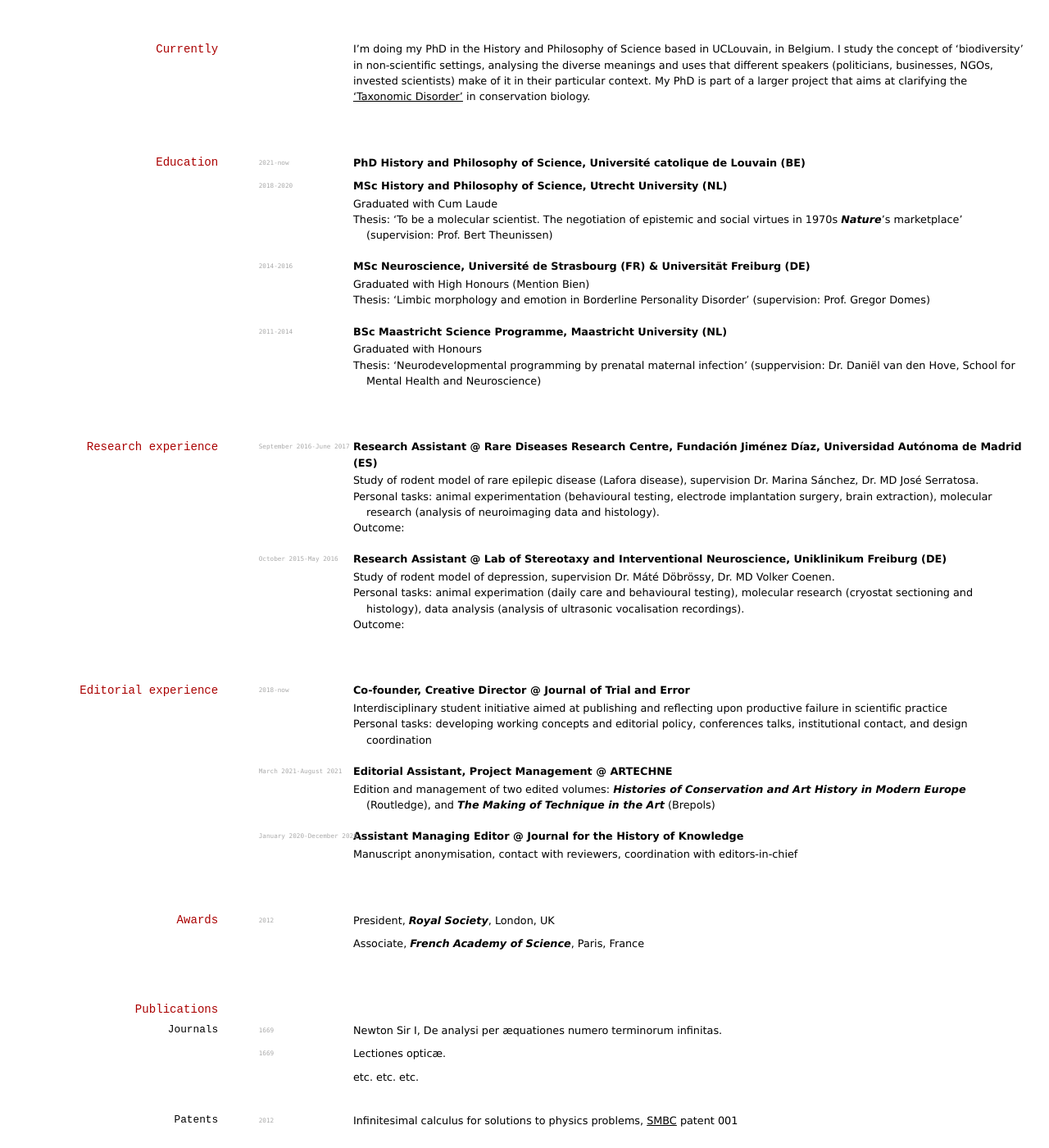
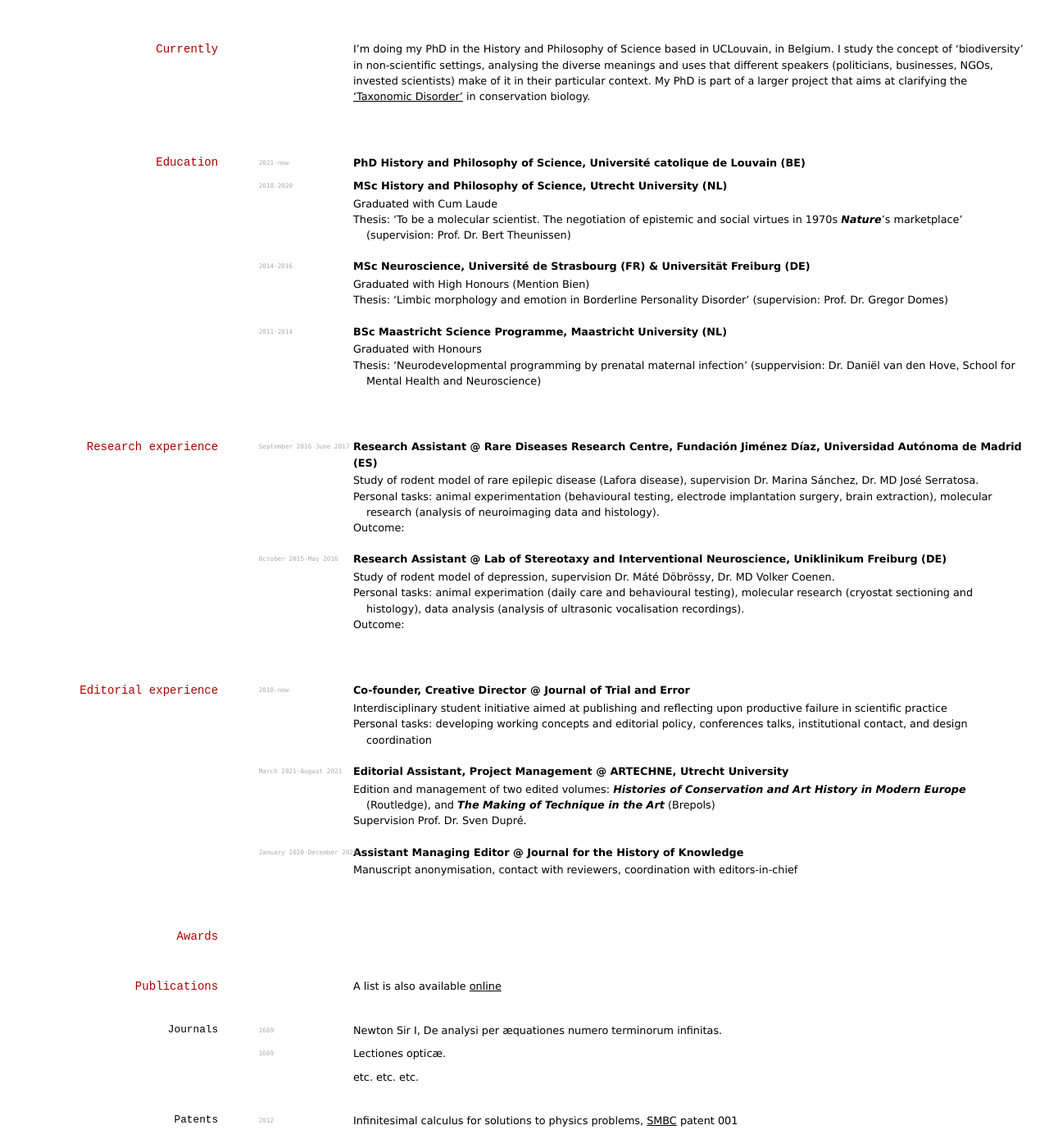
Before and after one commit to elipapa/markdown-cv, a Jekyll site: the page built from index.md, in a window 1280 px wide and 1400 px high, scrolled down 236 px. Shown: the whole window at 82% size. Built offline with Jekyll 4.4.1, drawn with Linux system fonts in a browser that asks for light colours; some of the changed text lies outside the part shown.

Commit message:
Update index.md

```diff
--- a/index.md
+++ b/index.md
@@ -27,12 +27,12 @@ __PhD History and Philosophy of Science, Université catolique de Louvain (BE)__
 `2018-2020`
 __MSc History and Philosophy of Science, Utrecht University (NL)__
 - Graduated with Cum Laude
-- Thesis: 'To be a molecular scientist. The negotiation of epistemic and social virtues in 1970s *Nature*’s marketplace' (supervision: Prof. Bert Theunissen)
+- Thesis: 'To be a molecular scientist. The negotiation of epistemic and social virtues in 1970s *Nature*’s marketplace' (supervision: Prof. Dr. Bert Theunissen)
 
 `2014-2016`
 __MSc Neuroscience, Université de Strasbourg (FR) & Universität Freiburg (DE)__
 - Graduated with High Honours (Mention Bien)
-- Thesis: 'Limbic morphology and emotion in Borderline Personality Disorder' (supervision: Prof. Gregor Domes)
+- Thesis: 'Limbic morphology and emotion in Borderline Personality Disorder' (supervision: Prof. Dr. Gregor Domes)
 
 `2011-2014`
 __BSc Maastricht Science Programme, Maastricht University (NL)__
@@ -63,8 +63,9 @@ __Co-founder, Creative Director @ Journal of Trial and Error__
 -  Personal tasks: developing working concepts and editorial policy, conferences talks, institutional contact, and design coordination
 
 `March 2021-August 2021`
-__Editorial Assistant, Project Management @ ARTECHNE__
+__Editorial Assistant, Project Management @ ARTECHNE, Utrecht University__
 -   Edition and management of two edited volumes: *Histories of Conservation and Art History in Modern Europe* (Routledge), and *The Making of Technique in the Art* (Brepols)
+-   Supervision Prof. Dr. Sven Dupré.
 
  `January 2020-December 2020`
 __Assistant Managing Editor @  Journal for the History of Knowledge__
@@ -72,16 +73,9 @@ __Assistant Managing Editor @  Journal for the History of Knowledge__
 
 ## Awards
 
-`2012`
-President, *Royal Society*, London, UK
-
-Associate, *French Academy of Science*, Paris, France
-
-
 
 ## Publications
-
-<!-- A list is also available [online](http://scholar.google.co.uk/citations?user=LTOTl0YAAAAJ) -->
+A list is also available [online](http://scholar.google.co.uk/citations?user=LTOTl0YAAAAJ)
 
 ### Journals
 
@@ -112,6 +106,6 @@ __Lucasian professor of Mathematics__, Cambridge University
 
 
 
-<!-- ### Footer
+### Footer
 
-Last updated: May 1664 -->
+Last updated: May 1664.
```
